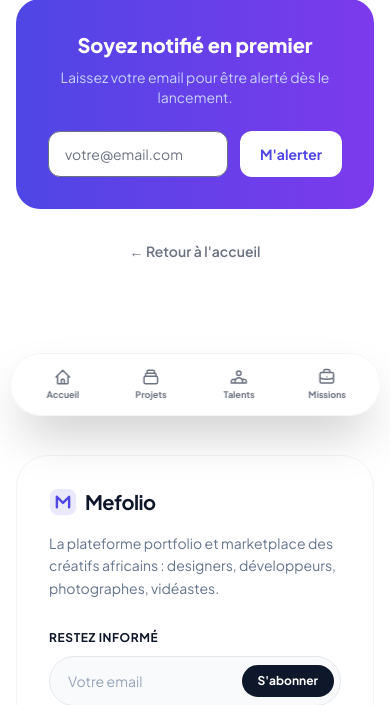
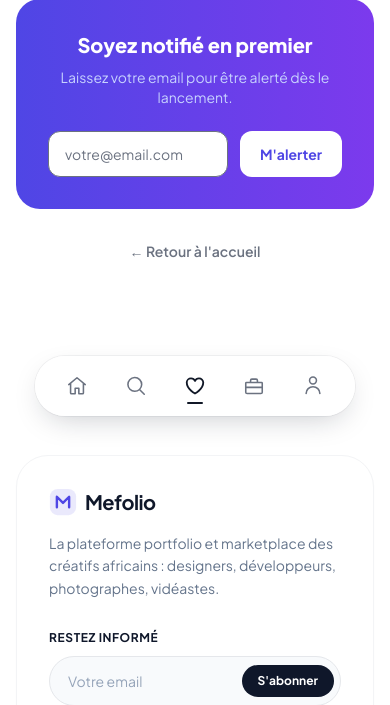
Before and after one commit to rolnelh/mefolio, a Laravel app: page /creatifs/domaine in a window 390 px wide. Shown: the part 412-1117 px from the top of the page. Run offline with Laravel 10, Linux system fonts and the light colour scheme; style sheets or scripts are compiled from the project's sources; some web fonts are replaced.

Commit message:
Barre de navigation mobile : icônes seules et trait sous l'actif
Refait la barre flottante du bas d'écran sur le modèle de la maquette :
pilule blanche, cinq icônes au trait sans libellé visible (Accueil,
Projets, Talents, Missions, Profil) et un petit trait sous l'icône de la
page active. Liens accessibles (aria-label, title, aria-current). Le
lien Profil mène au tableau de bord si connecté, à la connexion sinon.

Co-Authored-By: Claude Opus 5.5 <noreply@anthropic.com>
Claude-Session: https://claude.ai/code/session_01Y2NcwdqRbC2WFLZPf9P7DF

```diff
--- a/lang/en.json
+++ b/lang/en.json
@@ -513,5 +513,7 @@
     "Masquer le mot de passe": "Hide password",
     "Afficher le mot de passe": "Show password",
     "Découvrez, exposez et recrutez": "Discover, showcase and hire",
-    "les talents africains": "African talent"
+    "les talents africains": "African talent",
+    "Mon espace": "My space",
+    "Navigation principale": "Main navigation"
 }
--- a/resources/views/layouts/navigation/bottom-nav.blade.php
+++ b/resources/views/layouts/navigation/bottom-nav.blade.php
@@ -1,65 +1,61 @@
 {{--
-    Barre de navigation flottante mobile (< lg), fixée en bas de l'écran.
-    Volontairement limitée à 4 raccourcis (Accueil/Projets/Talents/Missions)
-    pour ne pas surcharger l'espace disponible — chaque lien occupe 1/4 de
-    la largeur (flex-1) et ne porte le fond coloré "actif" que sur son
-    pastille interne (<span>), pas sur toute la colonne. Aucune variable
-    externe requise.
+    Barre de navigation flottante mobile (< lg), fixée en bas de l'écran,
+    sur le modèle d'une maquette fournie : pilule blanche, icônes seules
+    (au trait), et un petit trait sous l'icône de la page active
+    ("underline indicator"). Pas de libellé visible : chaque lien porte un
+    aria-label et un title pour l'accessibilité.
+
+    Cinq raccourcis : Accueil, Projets (loupe : explorer), Talents (coeur),
+    Missions (mallette) et Profil (tableau de bord si connecté, connexion
+    sinon). Aucune variable externe requise.
 --}}
-<div class="lg:hidden fixed bottom-4 left-1/2 -translate-x-1/2 z-50 w-[95%] max-w-sm">
-    <div class="bg-white/95 backdrop-blur-xl rounded-full shadow-2xl border border-gray-100 px-2 py-2 flex items-center justify-between">
+@php
+    $liensBas = [
+        [
+            'libelle' => __('Accueil'),
+            'href' => route('home'),
+            'actif' => request()->routeIs('home'),
+            'icone' => 'M3 10.5L12 3l9 7.5M5 9v10.5a1 1 0 001 1h4v-6h4v6h4a1 1 0 001-1V9',
+        ],
+        [
+            'libelle' => __('Projets'),
+            'href' => route('projects.index'),
+            'actif' => request()->routeIs('projects.*'),
+            'icone' => 'M21 21l-5.2-5.2m0 0A7.5 7.5 0 105.2 5.2a7.5 7.5 0 0010.6 10.6z',
+        ],
+        [
+            'libelle' => __('Talents'),
+            'href' => route('creatifs.index'),
+            'actif' => request()->routeIs('creatifs.*'),
+            'icone' => 'M21 8.25c0-2.485-2.099-4.5-4.688-4.5-1.935 0-3.597 1.126-4.312 2.733-.715-1.607-2.377-2.733-4.313-2.733C5.1 3.75 3 5.765 3 8.25c0 7.22 9 12 9 12s9-4.78 9-12z',
+        ],
+        [
+            'libelle' => __('Missions'),
+            'href' => route('missions.index'),
+            'actif' => request()->routeIs('missions.*'),
+            'icone' => 'M3.75 8.25h16.5a.75.75 0 01.75.75v9.75a1.5 1.5 0 01-1.5 1.5H4.5a1.5 1.5 0 01-1.5-1.5V9a.75.75 0 01.75-.75zM8.25 8.25V6A1.5 1.5 0 019.75 4.5h4.5A1.5 1.5 0 0115.75 6v2.25M3 13.5h18',
+        ],
+        [
+            'libelle' => auth()->check() ? __('Mon espace') : __('Connexion'),
+            'href' => auth()->check() ? route('dashboard') : route('login'),
+            'actif' => request()->routeIs('dashboard', 'login', 'register'),
+            'icone' => 'M15.75 6a3.75 3.75 0 11-7.5 0 3.75 3.75 0 017.5 0zM4.501 20.118a7.5 7.5 0 0114.998 0',
+        ],
+    ];
+@endphp
 
-        {{-- Accueil --}}
-        <a href="{{ route('home') }}" class="flex-1 flex justify-center">
-            <span
-                class="flex flex-col items-center gap-0.5 px-3 py-1.5 rounded-full {{ request()->routeIs('home') ? 'bg-indigo-600 text-white' : 'text-gray-500 hover:text-indigo-600' }} transition-all">
-                <svg class="w-[18px] h-[18px]" fill="{{ request()->routeIs('home') ? 'currentColor' : 'none' }}"
-                    stroke="currentColor" stroke-width="2" viewBox="0 0 24 24">
-                    <path stroke-linecap="round" stroke-linejoin="round"
-                        d="M3 12l2-2m0 0l7-7 7 7M5 10v10a1 1 0 001 1h3m10-11l2 2m-2-2v10a1 1 0 01-1 1h-3m-6 0a1 1 0 001-1v-4a1 1 0 011-1h2a1 1 0 011 1v4a1 1 0 001 1m-6 0h6" />
+<nav aria-label="{{ __('Navigation principale') }}"
+    class="lg:hidden fixed bottom-4 left-1/2 -translate-x-1/2 z-50 w-[calc(100%-2rem)] max-w-xs">
+    <div class="flex items-center justify-between rounded-full bg-white/95 px-3 py-2 shadow-[0_10px_30px_-10px_rgba(17,24,39,0.25)] ring-1 ring-gray-900/5 backdrop-blur-xl">
+        @foreach ($liensBas as $lien)
+            <a href="{{ $lien['href'] }}" aria-label="{{ $lien['libelle'] }}" title="{{ $lien['libelle'] }}"
+                @if ($lien['actif']) aria-current="page" @endif
+                class="group relative flex h-11 flex-1 flex-col items-center justify-center {{ $lien['actif'] ? 'text-gray-900' : 'text-gray-500 hover:text-gray-900' }} transition-colors">
+                <svg class="h-[22px] w-[22px]" fill="none" stroke="currentColor" stroke-width="{{ $lien['actif'] ? '2' : '1.7' }}" viewBox="0 0 24 24" aria-hidden="true">
+                    <path stroke-linecap="round" stroke-linejoin="round" d="{{ $lien['icone'] }}" />
                 </svg>
-                <span class="text-[9px] font-bold">{{ __('Accueil') }}</span>
-            </span>
-        </a>
-
-        {{-- Projets --}}
-        <a href="{{ route('projects.index') }}" class="flex-1 flex justify-center">
-            <span
-                class="flex flex-col items-center gap-0.5 px-3 py-1.5 rounded-full {{ request()->routeIs('projects.index') ? 'bg-indigo-600 text-white' : 'text-gray-500 hover:text-indigo-600' }} transition-all">
-                <svg class="w-[18px] h-[18px]" fill="{{ request()->routeIs('projects.index') ? 'currentColor' : 'none' }}"
-                    stroke="currentColor" stroke-width="2" viewBox="0 0 24 24">
-                    <path stroke-linecap="round" stroke-linejoin="round"
-                        d="M19 11H5m14 0a2 2 0 012 2v6a2 2 0 01-2 2H5a2 2 0 01-2-2v-6a2 2 0 012-2m14 0V9a2 2 0 00-2-2M5 11V9a2 2 0 012-2m0 0V5a2 2 0 012-2h6a2 2 0 012 2v2M7 7h10" />
-                </svg>
-                <span class="text-[9px] font-bold">{{ __('Projets') }}</span>
-            </span>
-        </a>
-
-        {{-- Talents --}}
-        <a href="{{ route('creatifs.index') }}" class="flex-1 flex justify-center">
-            <span
-                class="flex flex-col items-center gap-0.5 px-3 py-1.5 rounded-full {{ request()->routeIs('creatifs.index') ? 'bg-indigo-600 text-white' : 'text-gray-500 hover:text-indigo-600' }} transition-all">
-                <svg class="w-[18px] h-[18px]" fill="{{ request()->routeIs('creatifs.index') ? 'currentColor' : 'none' }}"
-                    stroke="currentColor" stroke-width="2" viewBox="0 0 24 24">
-                    <path stroke-linecap="round" stroke-linejoin="round"
-                        d="M17 20h5v-2a3 3 0 00-5.356-1.857M17 20H7m10 0v-2c0-.656-.126-1.283-.356-1.857M7 20H2v-2a3 3 0 015.356-1.857M7 20v-2c0-.656.126-1.283.356-1.857m0 0a5.002 5.002 0 019.288 0M15 7a3 3 0 11-6 0 3 3 0 016 0z" />
-                </svg>
-                <span class="text-[9px] font-bold">{{ __('Talents') }}</span>
-            </span>
-        </a>
-
-        {{-- Missions --}}
-        <a href="{{ route('missions.index') }}" class="flex-1 flex justify-center">
-            <span
-                class="flex flex-col items-center gap-0.5 px-3 py-1.5 rounded-full {{ request()->routeIs('missions.index') ? 'bg-indigo-600 text-white' : 'text-gray-500 hover:text-indigo-600' }} transition-all">
-                <svg class="w-[18px] h-[18px]" fill="{{ request()->routeIs('missions.index') ? 'currentColor' : 'none' }}"
-                    stroke="currentColor" stroke-width="2" viewBox="0 0 24 24">
-                    <path stroke-linecap="round" stroke-linejoin="round"
-                        d="M21 13.255A23.931 23.931 0 0112 15c-3.183 0-6.22-.62-9-1.745M16 6V4a2 2 0 00-2-2h-4a2 2 0 00-2 2v2m4 6h.01M5 20h14a2 2 0 002-2V8a2 2 0 00-2-2H5a2 2 0 00-2 2v10a2 2 0 002 2z" />
-                </svg>
-                <span class="text-[9px] font-bold">{{ __('Missions') }}</span>
-            </span>
-        </a>
-
+                <span class="absolute bottom-1 h-0.5 rounded-full bg-gray-900 transition-all duration-300 {{ $lien['actif'] ? 'w-4 opacity-100' : 'w-0 opacity-0' }}" aria-hidden="true"></span>
+            </a>
+        @endforeach
     </div>
-</div>
+</nav>
```
Also changed, not shown: CLAUDE.md (+9 -0 lines).
